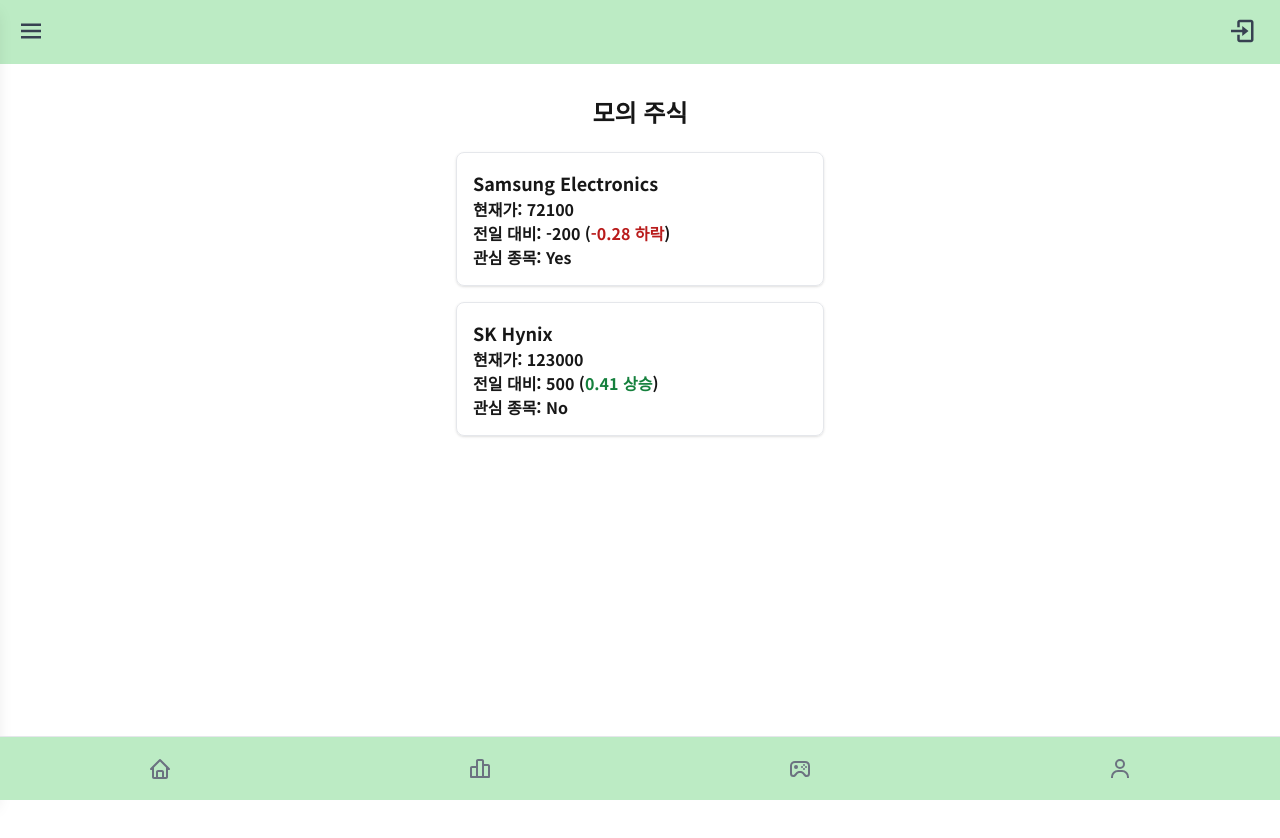
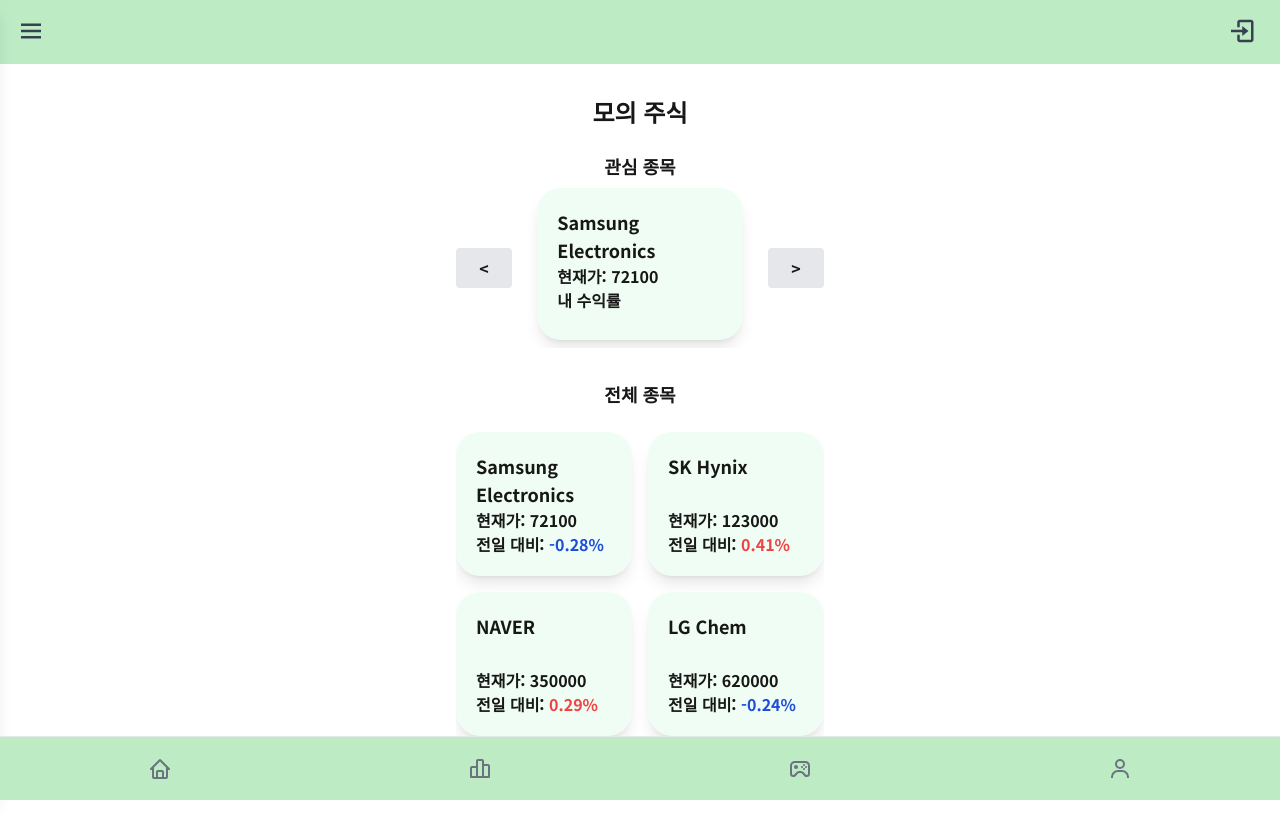
Before and after one commit to AhnHongchan/EcoPing, a Next.js app in the folder newfrontend/: page /invest in a window 1280 px wide. Shown: the top 838 px of the page. Before the commit the page ends 800 px from the top, so only its background shows below. Built offline with nearby package versions, Linux system fonts and the light colour scheme.

Commit message:
feat: 주식 조회 완료

```diff
--- /dev/null
+++ b/newfrontend/app/(main)/invest/[stockId]/page.tsx
@@ -0,0 +1,90 @@
+"use client";
+
+import { useRouter, useParams } from "next/navigation";
+import { useEffect, useState } from "react";
+
+interface StockDetailData {
+  stockId: string;
+  stockName: string;
+  currentPrice: number;
+  priceDifference: string;
+  rateDifference: number;
+  min52: number;
+  max52: number;
+  Isinterested: boolean;
+  envPoint: string;
+  recommendRank: number;
+}
+
+const StockDetail = (): JSX.Element => {
+  const router = useRouter();
+  const { stockId } = useParams();
+  const [stockData, setStockData] = useState<StockDetailData | null>(null);
+  const fetchData = {
+    stockId: stockId as string,
+    stockName: "Samsung Electronics",
+    currentPrice: 72100,
+    priceDifference: "-200",
+    rateDifference: -0.28,
+    min52: 60000,
+    max52: 80000,
+    Isinterested: true,
+    envPoint: "A+",
+    recommendRank: 1,
+  };
+
+  // const fetchStockDetail = async () => {
+  //   try {
+  //     const response = await instance.get('stock/list')
+
+  //   } catch {
+
+  // }
+  // }
+
+  const handleClick = () => {
+    router.push(`https://m.stock.naver.com/domestic/stock/${stockId}/total`);
+  };
+
+  useEffect(() => {
+    setStockData(fetchData);
+  }, [stockId]);
+
+  const isInterestedColor = () => {
+    if (stockData?.Isinterested) {
+      return "text-green-700";
+    } else {
+      return "text-red-700";
+    }
+  };
+
+  if (!stockData) {
+    return <p>해당하는 데이터가 없습니다.</p>;
+  }
+
+  return (
+    <div>
+      <div>
+        <p className="small-title">
+          Stock Detail for{" "}
+          <span className={isInterestedColor()}>{stockData.stockName}</span>
+        </p>
+        <br />
+        <p>현재가: {stockData.currentPrice}</p>
+        <p>52주 최저가: {stockData.min52.toLocaleString()}원</p>
+        <p>52주 최고가: {stockData.max52.toLocaleString()}원</p>
+      </div>
+      <br />
+      <div>
+        <p>친환경 지수: {stockData.envPoint}</p>
+        <p>추천 순위: {stockData.recommendRank}위</p>
+      </div>
+      <br />
+      <div className="cursor-pointer" onClick={handleClick}>
+        추가 주식 정보 확인하기
+      </div>
+    </div>
+  );
+};
+
+export default StockDetail;
--- /dev/null
+++ b/newfrontend/app/(main)/invest/dummy.tsx
@@ -0,0 +1,173 @@
+// 주식 더미 데이터 타입 정의
+export interface StockItem {
+  stockId: string;
+  stockName: string;
+  currentPrice: number;
+  priceDifference: string;
+  rateDifference: number;
+  isInterested: boolean;
+}
+
+// 20개의 더미 데이터 정의
+export const investList: StockItem[] = [
+  {
+    stockId: "005930",
+    stockName: "Samsung Electronics",
+    currentPrice: 72100,
+    priceDifference: "-200",
+    rateDifference: -0.28,
+    isInterested: true,
+  },
+  {
+    stockId: "000660",
+    stockName: "SK Hynix",
+    currentPrice: 123000,
+    priceDifference: "500",
+    rateDifference: 0.41,
+    isInterested: false,
+  },
+  {
+    stockId: "035420",
+    stockName: "NAVER",
+    currentPrice: 350000,
+    priceDifference: "1000",
+    rateDifference: 0.29,
+    isInterested: true,
+  },
+  {
+    stockId: "051910",
+    stockName: "LG Chem",
+    currentPrice: 620000,
+    priceDifference: "-1500",
+    rateDifference: -0.24,
+    isInterested: false,
+  },
+  {
+    stockId: "207940",
+    stockName: "Samsung Biologics",
+    currentPrice: 800000,
+    priceDifference: "2000",
+    rateDifference: 0.25,
+    isInterested: true,
+  },
+  {
+    stockId: "005380",
+    stockName: "Hyundai Motor",
+    currentPrice: 210000,
+    priceDifference: "-300",
+    rateDifference: -0.14,
+    isInterested: false,
+  },
+  {
+    stockId: "000270",
+    stockName: "Kia",
+    currentPrice: 85000,
+    priceDifference: "-50",
+    rateDifference: -0.06,
+    isInterested: true,
+  },
+  {
+    stockId: "105560",
+    stockName: "KB Financial Group",
+    currentPrice: 60000,
+    priceDifference: "100",
+    rateDifference: 0.17,
+    isInterested: false,
+  },
+  {
+    stockId: "035720",
+    stockName: "Kakao",
+    currentPrice: 98000,
+    priceDifference: "-120",
+    rateDifference: -0.12,
+    isInterested: true,
+  },
+  {
+    stockId: "012330",
+    stockName: "Hyundai Mobis",
+    currentPrice: 250000,
+    priceDifference: "-500",
+    rateDifference: -0.2,
+    isInterested: false,
+  },
+  {
+    stockId: "066570",
+    stockName: "LG Electronics",
+    currentPrice: 145000,
+    priceDifference: "300",
+    rateDifference: 0.21,
+    isInterested: true,
+  },
+  {
+    stockId: "068270",
+    stockName: "Celltrion",
+    currentPrice: 175000,
+    priceDifference: "-700",
+    rateDifference: -0.4,
+    isInterested: false,
+  },
+  {
+    stockId: "096770",
+    stockName: "SK Innovation",
+    currentPrice: 180000,
+    priceDifference: "400",
+    rateDifference: 0.23,
+    isInterested: true,
+  },
+  {
+    stockId: "034730",
+    stockName: "SK Holdings",
+    currentPrice: 280000,
+    priceDifference: "1500",
+    rateDifference: 0.54,
+    isInterested: false,
+  },
+  {
+    stockId: "010950",
+    stockName: "S-Oil",
+    currentPrice: 90000,
+    priceDifference: "-200",
+    rateDifference: -0.22,
+    isInterested: true,
+  },
+  {
+    stockId: "028260",
+    stockName: "Samsung C&T",
+    currentPrice: 130000,
+    priceDifference: "500",
+    rateDifference: 0.38,
+    isInterested: false,
+  },
+  {
+    stockId: "011170",
+    stockName: "Lotte Chemical",
+    currentPrice: 220000,
+    priceDifference: "-800",
+    rateDifference: -0.36,
+    isInterested: true,
+  },
+  {
+    stockId: "003550",
+    stockName: "LG",
+    currentPrice: 90000,
+    priceDifference: "100",
+    rateDifference: 0.11,
+    isInterested: false,
+  },
+  {
+    stockId: "004020",
+    stockName: "Hyundai Steel",
+    currentPrice: 42000,
+    priceDifference: "150",
+    rateDifference: 0.36,
+    isInterested: true,
+  },
+  {
+    stockId: "005490",
+    stockName: "POSCO Holdings",
+    currentPrice: 300000,
+    priceDifference: "-1200",
+    rateDifference: -0.4,
+    isInterested: false,
+  }
+];
--- a/newfrontend/app/(main)/invest/page.tsx
+++ b/newfrontend/app/(main)/invest/page.tsx
@@ -1,10 +1,11 @@
 'use client';
 
-import { useEffect, useState } from 'react';
-import instance from "@/lib/axios";
-import { RiChatDeleteFill } from 'react-icons/ri';
+import { useRouter } from 'next/navigation';
+import { useState, useRef } from 'react';
+import instance from '../../../lib/axios';
+import { investList } from './dummy';
 
-interface InvestItem {
+interface StockItem {
   stockId: string;
   stockName: string;
   currentPrice: number;
@@ -14,29 +15,42 @@
 }
 
 const Investment = (): JSX.Element => {
-  const investList: InvestItem[] = [
-    {
-      stockId: "005930",           // 주식 종목 번호 (삼성전자)
-      stockName: "Samsung Electronics",  // 주식 이름 (삼성전자)
-      currentPrice: 72100,         // 주식 현재가
-      priceDifference: "-200",     // 전일 대비 가격 증감 (음수면 하락)
-      rateDifference: -0.28,       // 전일 대비 등락률 (음수면 하락)
-      isInterested: true           // 사용자가 해당 종목을 관심 종목으로 등록했는지 여부
-    },
-    {
-      stockId: "000660",           // 주식 종목 번호 (SK하이닉스)
-      stockName: "SK Hynix",
-      currentPrice: 123000,
-      priceDifference: "500",
-      rateDifference: 0.41,
-      isInterested: false          // 관심 종목에 등록되지 않은 상태
+  const [selectedStock, setSelectedStock] = useState<StockItem | null>(null);
+  const router = useRouter();
+  const scrollRef = useRef<HTMLDivElement>(null);
+
+
+  // 주석으로 남겨둔 코드: API를 통한 주식 목록 가져오는 함수
+  // const fetchStockData = async () => {
+  //   try {
+  //     const response = await instance.get('stock/list')
+  //     // 여기에서 주식 데이터를 설정하는 로직을 추가할 수 있습니다.
+  //   } catch (error) {
+  //     // 에러 처리
+  //   }
+  // }
+
+  // 주식 상세 페이지로 이동하는 함수
+  const handleClick = (stock: StockItem): void => {
+    setSelectedStock(stock); // 선택된 주식 데이터를 상태에 저장
+    router.push(`/invest/${stock.stockId}`); // 동적 라우팅으로 이동
+  };
+
+  const scrollLeft = () => {
+    if (scrollRef.current) {
+      const scrollAmount = (scrollRef.current.offsetWidth);
+      scrollRef.current.scrollBy({ left: -scrollAmount, behavior: 'smooth' });
     }
-  ];
+  };
 
-  // 상승/하락에 따른 텍스트와 색상을 동적으로 설정하는 함수
-  const getRateDifferenceClass = (rateDifference: number) => {
-    return rateDifference > 0 ? 'text-green-700' : 'text-red-700';
+  const scrollRight = () => {
+    if (scrollRef.current) {
+      const scrollAmount = (scrollRef.current.offsetWidth);
+      scrollRef.current.scrollBy({ left: scrollAmount, behavior: 'smooth' });
+    }
   };
+
+
 
   return (
     <div>
@@ -45,28 +59,48 @@
       </div>
       <br />
       <div>
-        {investList.map((stock) => {
-          const differenceClass = getRateDifferenceClass(stock.rateDifference);
-          const differenceText = stock.rateDifference > 0
-            ? `${stock.rateDifference} 상승`
-            : `${stock.rateDifference} 하락`;
-
-          return (
-            <div key={stock.stockId} className="stock-item mb-4 p-4 border rounded-lg shadow">
-              <h3 className="text-lg font-semibold">{stock.stockName}</h3>
-              <p>현재가: {stock.currentPrice}</p>
-              <p>
-                전일 대비: {stock.priceDifference} (
-                <span className={differenceClass}>{differenceText}</span>
-                )
-              </p>
-              <p>관심 종목: {stock.isInterested ? 'Yes' : 'No'}</p>
-            </div>
-          );
-        })}
+        <p className='small-title'>관심 종목</p>
+      </div>
+      {/* 관심 종목 리스트: 가로 스크롤 */}
+      <div className="grid grid-cols-[2fr_8fr_2fr] gap-4 items-center">
+        <button onClick={scrollLeft} className="p-2 bg-gray-200 rounded">{"<"}</button>
+        <div ref={scrollRef} className='flex overflow-x-auto scrollbar-hide h-40 my-2 pb-2'>
+          {investList
+            .filter(stock => stock.isInterested)
+            .map((stock) => (
+              <div
+                key={stock.stockId}
+                onClick={() => handleClick(stock)}
+                className="stock-item bg-green-50 cursor-pointer box-style flex-shrink-0 w-11/12 mx-1/24"
+              >
+                <p className="text-lg font-semibold line-clamp-2 min-h-14">{stock.stockName}</p>
+                <p>현재가: {stock.currentPrice}</p>
+                <p>내 수익률</p>
+              </div>
+            ))}
+        </div>
+        <button onClick={scrollRight} className="p-2 bg-gray-200 rounded">{">"}</button>
+      </div>
+      <br />
+      <div>
+        <p className='small-title'>전체 종목</p>
+      </div>
+      <br />
+      {/* 전체 종목 리스트: 세로 스크롤 */}
+      <div className='grid grid-cols-2 gap-4 pb-4 h-80 overflow-y-scroll scrollbar-hide'>
+        {investList.map((stock) => (
+          <div
+            key={stock.stockId}
+            onClick={() => handleClick(stock)}
+            className="stock-item bg-green-50 cursor-pointer box-style"
+          >
+            <p className="text-lg font-semibold line-clamp-2 min-h-14">{stock.stockName}</p>
+            <p>현재가: {stock.currentPrice}</p>
+            <p>전일 대비: <span className={stock.rateDifference > 0 ? 'text-red-500' : 'text-blue-700'}>{stock.rateDifference}%</span></p>
+          </div>
+        ))}
       </div>
     </div>
-
   );
 }
 
--- a/newfrontend/package.json
+++ b/newfrontend/package.json
@@ -30,7 +30,8 @@
     "react-responsive-carousel": "^3.2.23",
     "react-slick": "^0.30.2",
     "react-toastify": "^10.0.5",
-    "slick-carousel": "^1.8.1"
+    "slick-carousel": "^1.8.1",
+    "tailwind-scrollbar-hide": "^1.1.7"
   },
   "devDependencies": {
     "@types/js-cookie": "^3.0.6",
--- a/newfrontend/styles/globals.css
+++ b/newfrontend/styles/globals.css
@@ -35,7 +35,7 @@
 
 @layer components {
   .box-style {
-    @apply p-5 mt-2 shadow-lg rounded-3xl;
+    @apply p-5 shadow-lg rounded-3xl;
   }
 }
 
--- a/newfrontend/tailwind.config.ts
+++ b/newfrontend/tailwind.config.ts
@@ -20,8 +20,16 @@
       boxShadow: {
         'custom-lg': '0px 4px 10px 2px rgba(0, 0, 0, 0.1)',
       },
+      height: {
+        '82': '20.5rem',
+      },
+      margin: {
+        '1/24': '4.166%'
+      }
     },
   },
-  plugins: [],
+  plugins: [
+    require('tailwind-scrollbar-hide'),
+  ],
 };
 export default config;
```
Also changed, not shown: 1 other file (tests, documents, lock files or other folders).
